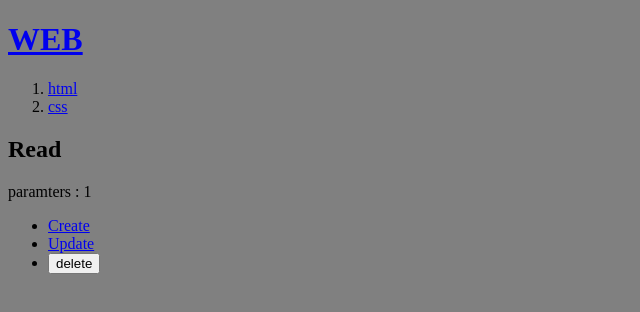
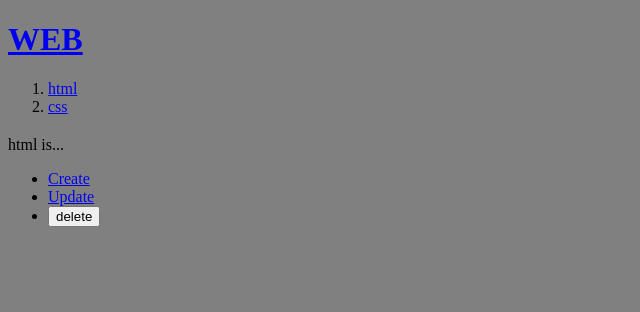
Before and after one commit to E-Yrano/NestJs, a Next.js app: page /read/1 in a window 1280 px wide. Shown: the top 312 px of the page, without its empty margins (0-640 px from the left). Built offline with nearby package versions, Linux system fonts and the light colour scheme; data requests are answered from the project's data file.

Commit message:
finished server-reading

```diff
--- a/src/app/read/[id]/page.js
+++ b/src/app/read/[id]/page.js
@@ -1,8 +1,10 @@
-export default function Read(props) {
+export default async function Read(props) {
+    const resp = await fetch(`http://localhost:9999/topics/${props.params.id}`);
+    const topic = await resp.json();
     return(
     <>
-        <h2>Read</h2>
-        paramters : {props.params.id}
+        <h2>{topic.tilte}</h2>
+        {topic.body}
     </>
     )
 }
```
